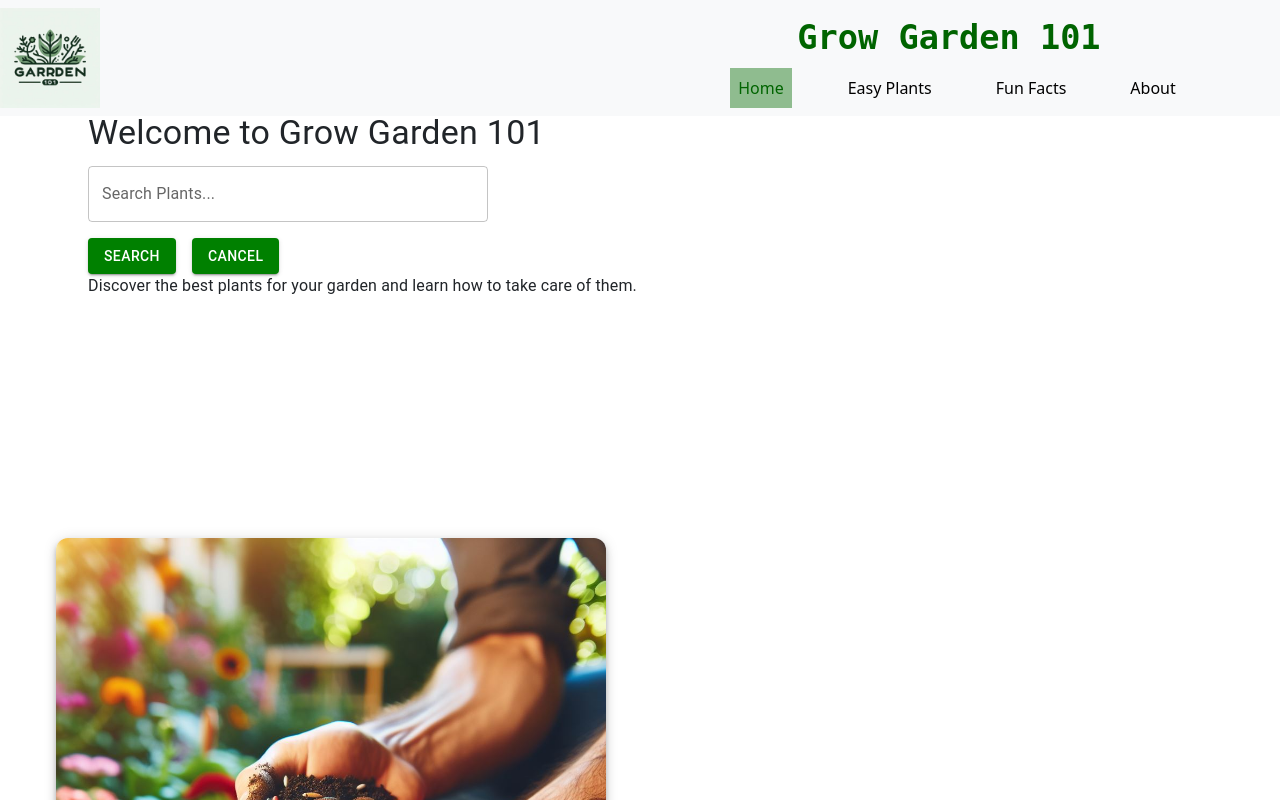
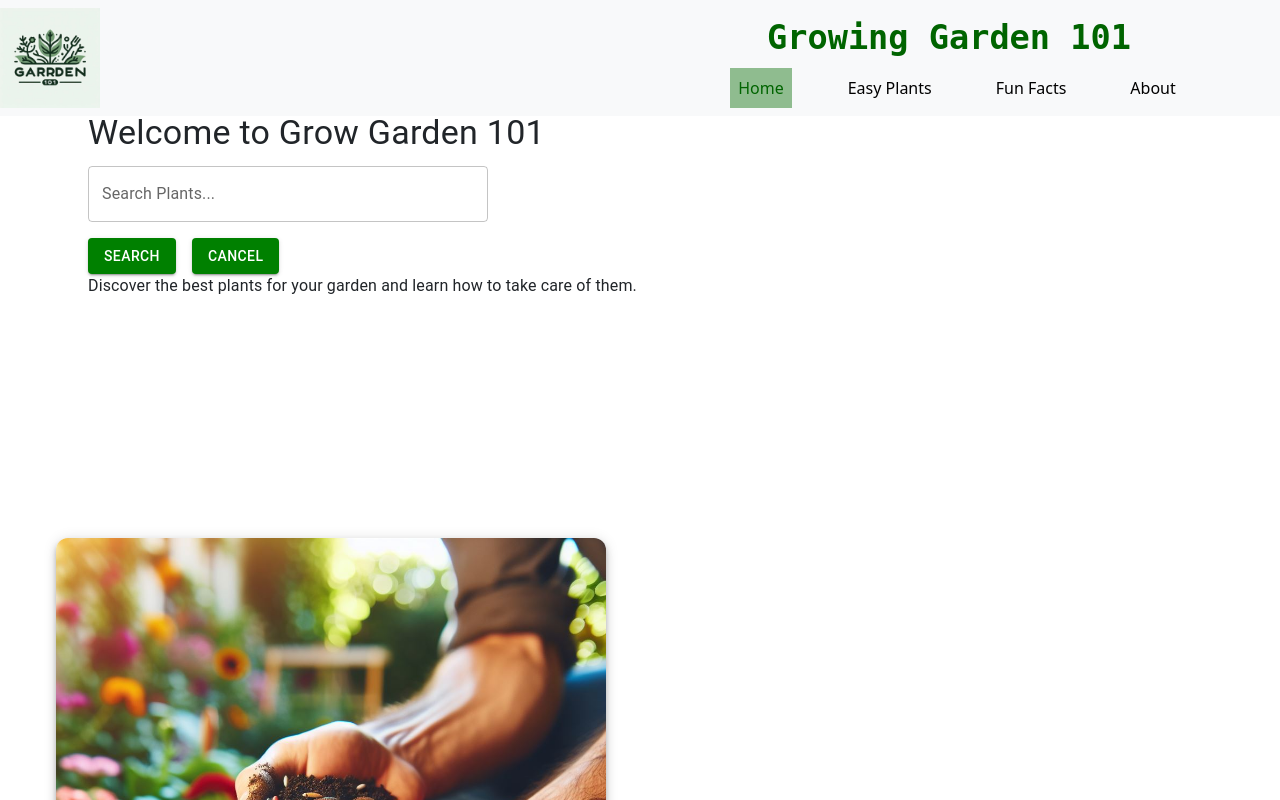
Before and after one commit to maryjohnben/growingGarden101, a React (Vite) app in the folder garden-frontend/: page / in a window 1280 px wide. Shown: the top 800 px of the page. Built offline with nearby package versions, Linux system fonts and the light colour scheme.

Commit message:
Update NavBar.jsx
Changed to "Growing Garden 101"

```diff
--- a/garden-frontend/components/NavBar.jsx
+++ b/garden-frontend/components/NavBar.jsx
@@ -17,7 +17,7 @@ export default function NavBar() {
           />
             </div>
         <Container className="d-flex flex-column align-items-center">
-          <Navbar.Brand as={NavLink} to="/" style={{color: 'darkgreen'}}>Grow Garden 101</Navbar.Brand>
+          <Navbar.Brand as={NavLink} to="/" style={{color: 'darkgreen'}}>Growing Garden 101</Navbar.Brand>
           <Nav className="justify-content-center gap-5">
             <Nav.Link as={NavLink} to="/" style={{color: "black"}}>Home</Nav.Link>
             <Nav.Link as={NavLink} to="/easyPlants" style={{color: "black"}}>Easy Plants</Nav.Link>
```
